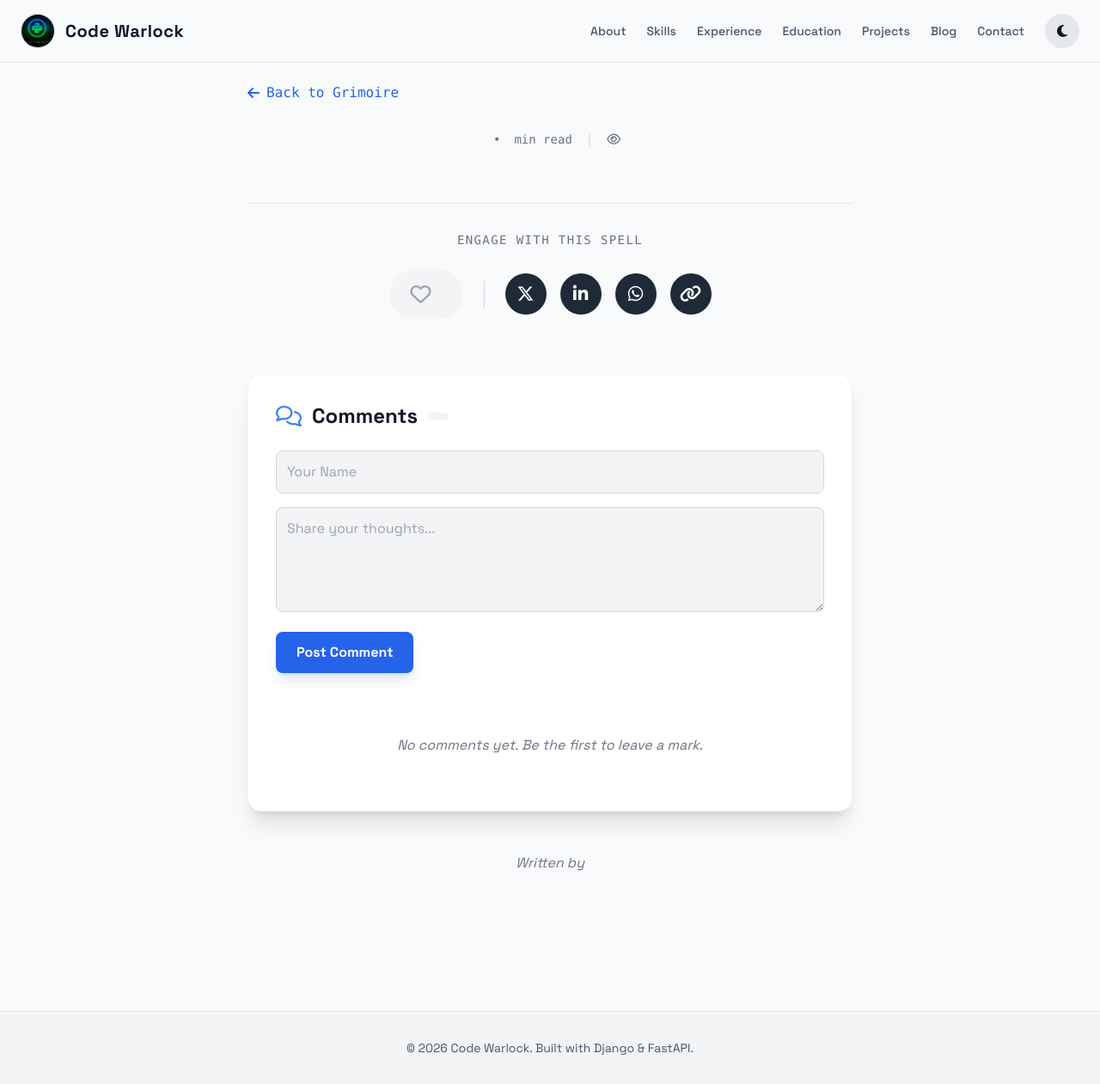
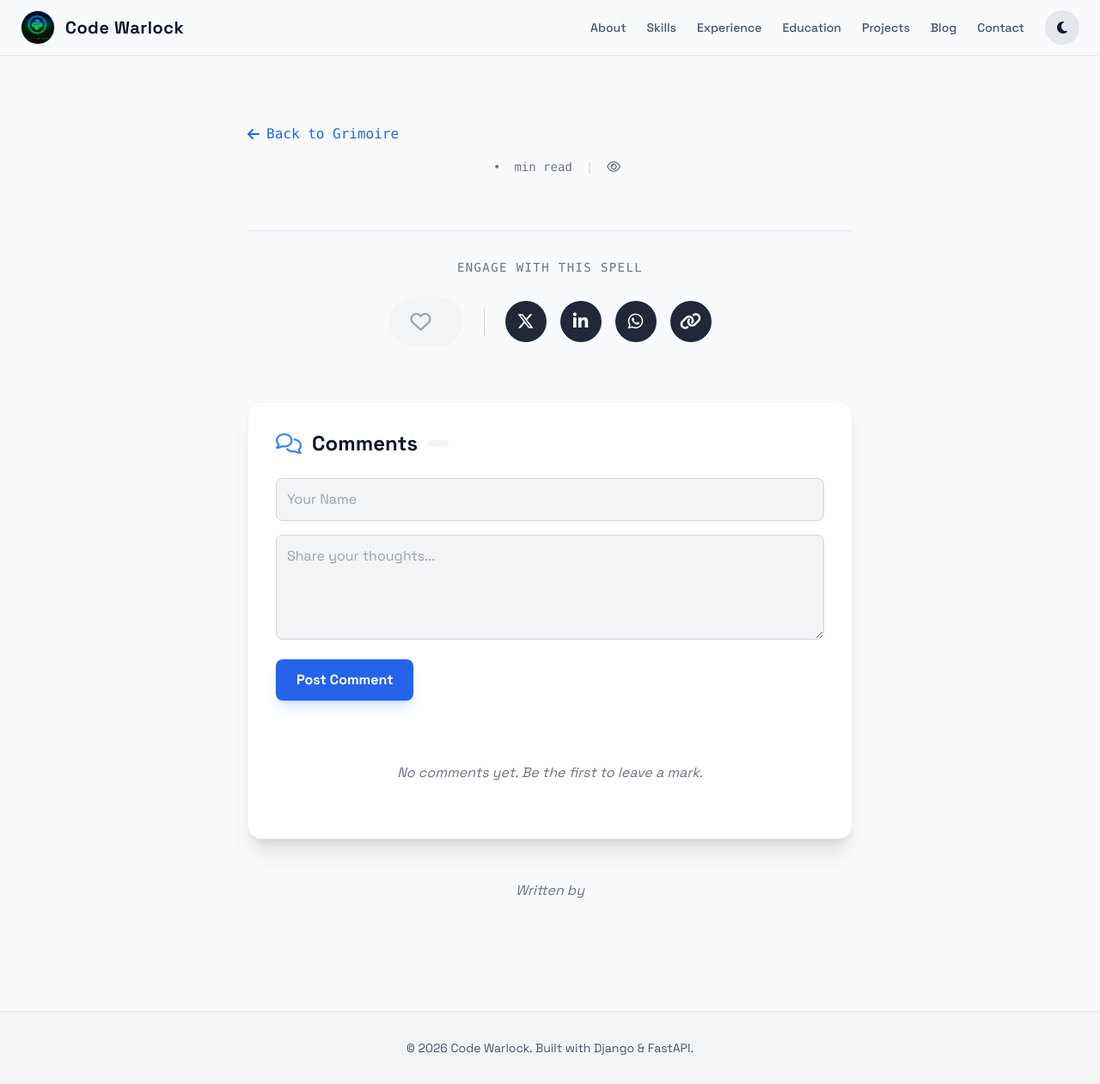
Before and after one commit to Code-Warlock/Code-Warlock, a Django app: template portfolio/templates/blog_detail.html in a window 1280 px wide. Shown: the whole page at 86% size. Run offline with Django 5.2, Linux system fonts and the light colour scheme; the template is opened without the code that fills it: values that come from a table or form of the project are taken from there, others are empty; some libraries are stand-ins or nearby versions.

Commit message:
breadcrumb refix

```diff
--- a/portfolio/templates/base.html
+++ b/portfolio/templates/base.html
@@ -112,7 +112,7 @@
     </div>
 
     <nav class="fixed w-full z-50 bg-light-bg/80 dark:bg-warlock-bg/80 backdrop-blur-md border-b border-gray-200 dark:border-white/5 transition-colors duration-300">
-        <div class="container mx-auto px-6 py-4">
+        <div class="container mx-auto px-6 py-3">
             <div class="flex justify-between items-center">
                 <a href="{% url 'home' %}" class="flex items-center gap-3 group">
                     <div class="relative w-10 h-10 shrink-0 overflow-hidden rounded-full border border-gray-300 dark:border-warlock-green/30 group-hover:border-light-accent dark:group-hover:border-warlock-green transition-all">
--- a/portfolio/templates/blog_detail.html
+++ b/portfolio/templates/blog_detail.html
@@ -73,10 +73,10 @@
     /* Links (Neon Green in dark mode) */
     .dark .rich-text-content a { color: #39FF14; }
 </style>
-<div class="min-h-screen pt-24 pb-20">
-    <article class="max-w-3xl mx-auto px-4 sm:px-6 lg:px-8">
+<div class="min-h-screen pt-24 pb-12">
+    <article class="max-w-3xl mx-auto px-4 sm:px-6 lg:px-8 mt-12">
 
-        <a href="{% url 'blog_list' %}" class="inline-flex items-center text-blue-600 dark:text-warlock-green hover:underline mb-8 transition font-mono">
+        <a href="{% url 'blog_list' %}" class="inline-flex items-center text-blue-600 dark:text-warlock-green hover:underline mb-4 transition font-mono">
             <i class="fas fa-arrow-left mr-2"></i> Back to Grimoire
         </a>
 
```
